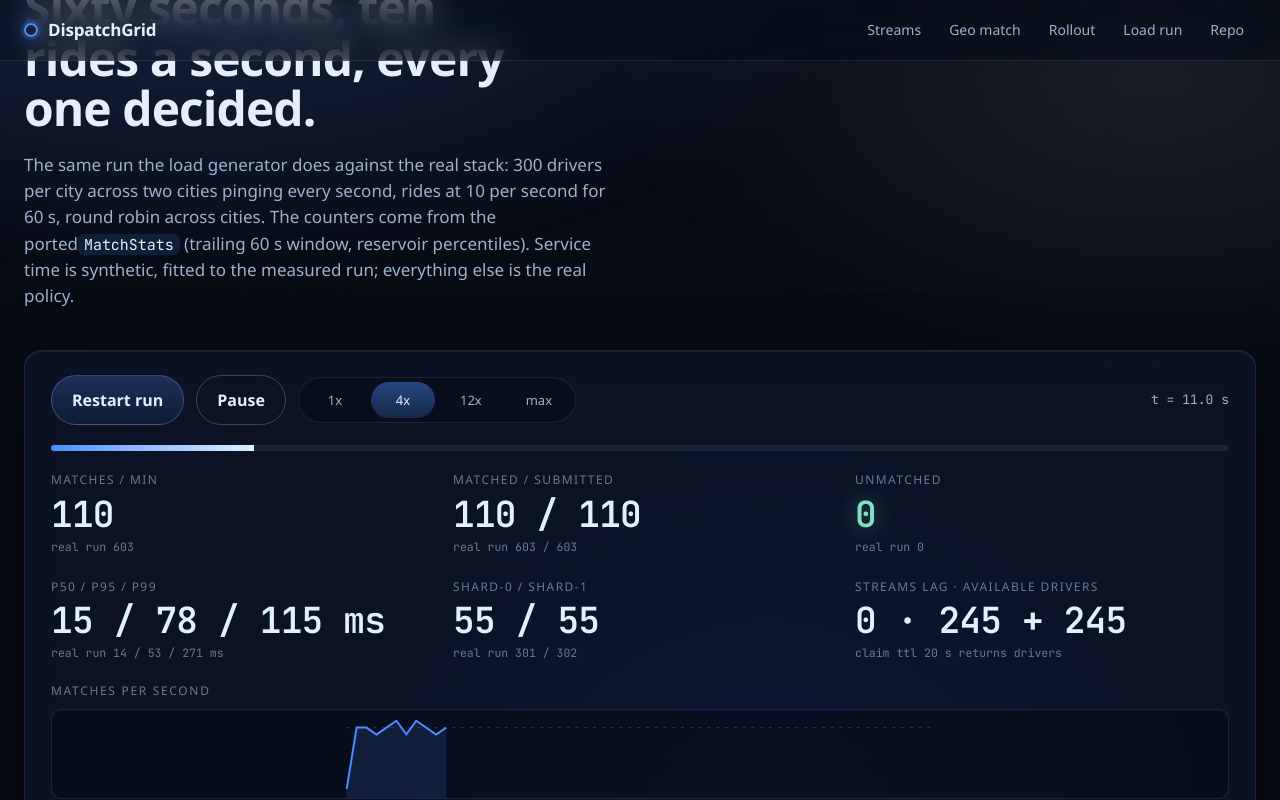
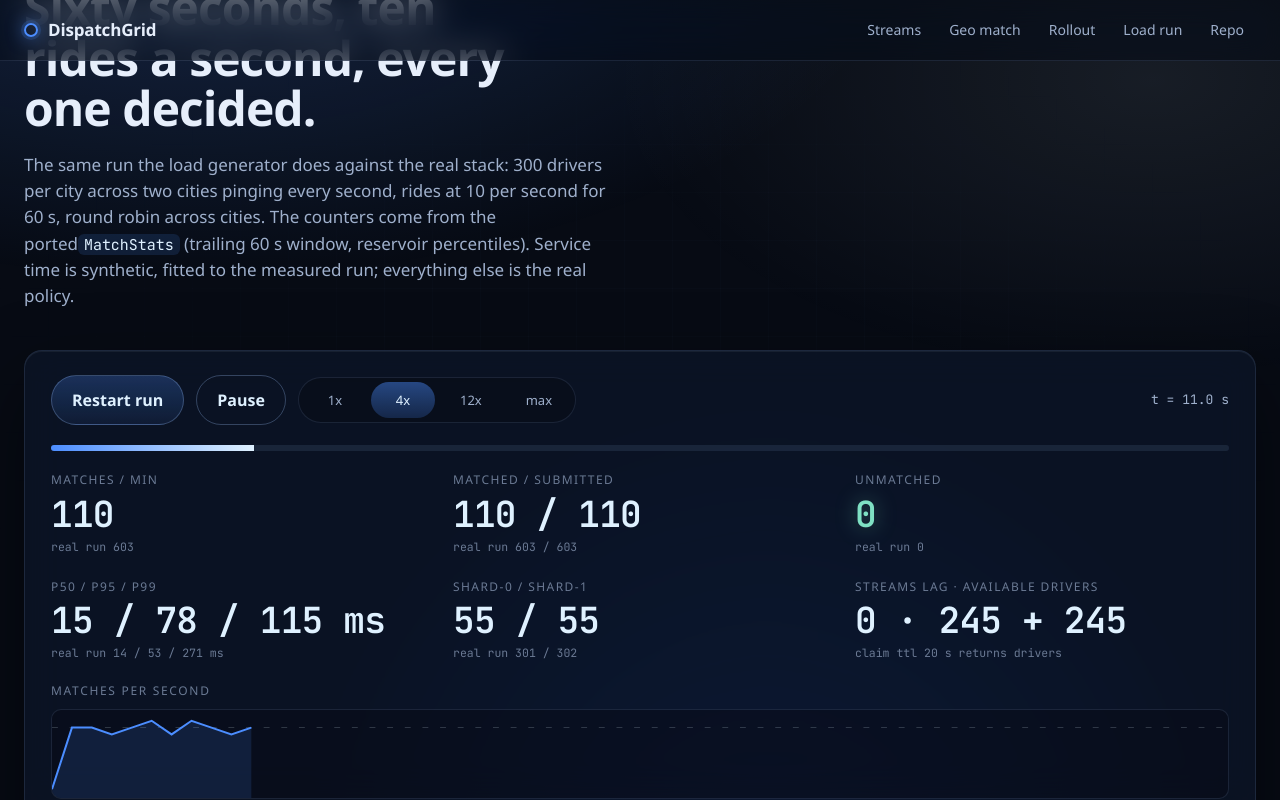
Before and after one commit to SAY-5/dispatchgrid, a React (Vite) app in the folder web/: page / in a window 1280 px wide. Both pictures are taken after a click on the button "Start the 60 s run". Shown: the part 5317-6117 px from the top of the page. Built offline with nearby package versions, Linux system fonts and the light colour scheme; a web font is replaced by a local one.

Commit message:
fix(web): sparkline stretches to the panel width

```diff
--- a/web/src/sections/LoadRun.tsx
+++ b/web/src/sections/LoadRun.tsx
@@ -19,9 +19,9 @@ function Sparkline({ values }: { values: number[] }) {
   const pts = values.map((v, i) => `${(i / (n - 1)) * w},${h - (v / max) * (h - 6) - 2}`);
   const path = pts.length > 1 ? `M ${pts.join(" L ")}` : "";
   return (
-    <svg viewBox={`0 0 ${w} ${h}`} className="spark" role="img" aria-label="Matches per second over the run">
+    <svg viewBox={`0 0 ${w} ${h}`} preserveAspectRatio="none" className="spark" role="img" aria-label="Matches per second over the run">
       <line x1={0} y1={h - (10 / max) * (h - 6) - 2} x2={w} y2={h - (10 / max) * (h - 6) - 2} stroke="rgba(223,241,255,0.18)" strokeDasharray="3 6" />
-      {path && <path d={path} fill="none" stroke="var(--sapphire)" strokeWidth={2} />}
+      {path && <path d={path} fill="none" stroke="var(--sapphire)" strokeWidth={2} vectorEffect="non-scaling-stroke" />}
       {path && <path d={`${path} L ${pts[pts.length - 1].split(",")[0]},${h} L 0,${h} Z`} fill="rgba(76,141,255,0.14)" />}
     </svg>
   );
```
